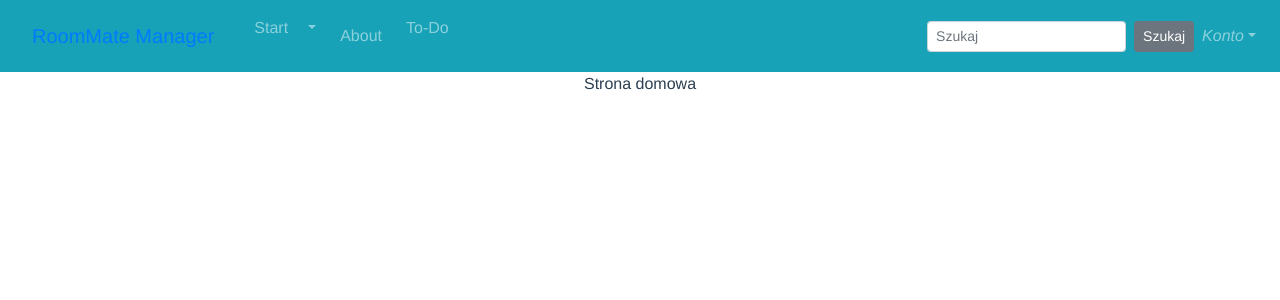
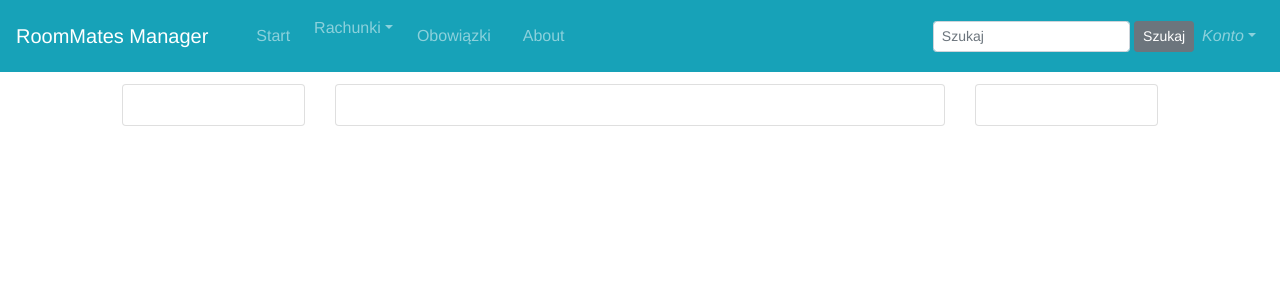
Before and after one commit to The-xD-organization/Roommates-resources-manager, a Vue app in the folder client/: page / in a window 1280 px wide. Shown: the top 300 px of the page. Built offline with nearby package versions, Linux system fonts and the light colour scheme.

Commit message:
Login layout done

```diff
--- a/client/babel.config.js
+++ b/client/babel.config.js
@@ -1,5 +1,5 @@
 module.exports = {
-  presets: [
-    '@vue/cli-plugin-babel/preset',
-  ],
+    presets: [
+        '@vue/cli-plugin-babel/preset',
+    ],
 };
--- a/client/postcss.config.js
+++ b/client/postcss.config.js
@@ -1,5 +1,5 @@
 module.exports = {
-  plugins: {
-    autoprefixer: {},
-  },
+    plugins: {
+        autoprefixer: {},
+    },
 };
--- a/client/src/components/layouts/DefaultLayout.vue
+++ b/client/src/components/layouts/DefaultLayout.vue
@@ -4,9 +4,9 @@
             <b-navbar toggleable="lg" type="dark" variant="info">
                 <b-navbar-brand>
                     <router-link
-                        class="nav-link"
+                        class="navbar-brand"
                         to="/">
-                            RoomMate Manager
+                            RoomMates Manager
                         </router-link>
                 </b-navbar-brand>
 
@@ -14,15 +14,20 @@
 
                 <b-collapse id="nav-collapse" is-nav>
                 <b-navbar-nav>
-                    <b-nav-item>Start</b-nav-item>
-                    <b-nav-item-dropdown>
-                    <template>
-                        Rachunki
-                    </template>
-                    <b-dropdown-item>Bierzące
-                    </b-dropdown-item>
+                    <b-nav-item><router-link
+                            class="nav-link"
+                            to="/">
+                                Start
+                        </router-link></b-nav-item>
+                    <b-nav-item-dropdown text="Rachunki">
+                    <b-dropdown-item>Bierzące</b-dropdown-item>
                     <b-dropdown-item>Historia</b-dropdown-item>
                     </b-nav-item-dropdown>
+                    <b-nav-item><router-link
+                            class="nav-link"
+                            to="/login">
+                                Obowiązki
+                        </router-link></b-nav-item>
                     <b-nav-item>
                         <router-link
                             class="nav-link"
@@ -30,12 +35,12 @@
                                 About
                         </router-link>
                     </b-nav-item>
-                    <b-nav-item>To-Do</b-nav-item>
                 </b-navbar-nav>
 
                 <b-navbar-nav class="ml-auto">
-                    <b-nav-form>
-                    <b-form-input size="sm" class="mr-sm-2" placeholder="Szukaj"></b-form-input>
+                    <b-nav-form class="mx-auto">
+                    <b-form-input size="sm" class="col-9 mx-auto mr-sm-1" placeholder="Szukaj">
+                    </b-form-input>
                     <b-button size="sm" class="my-2 my-sm-0" type="submit">Szukaj</b-button>
                     </b-nav-form>
 
--- a/client/src/views/Home.vue
+++ b/client/src/views/Home.vue
@@ -1,8 +1,20 @@
 <template>
     <default-layout>
-        <div class="home">
-            <p>Strona domowa</p>
-        </div>
+        <b-container fluid class="my-2">
+            <b-row class="justify-content-sm-center">
+                <b-col cols="12 my-1" md="2">
+                    <b-card>
+                    </b-card>
+                </b-col>
+                <b-col cols="12 my-1" md="6">
+                    <b-card></b-card>
+                </b-col>
+                <b-col cols="12 my-1" md="2">
+                    <b-card>
+                    </b-card>
+                </b-col>
+            </b-row>
+        </b-container>
     </default-layout>
 </template>
 
--- a/client/src/views/Login.vue
+++ b/client/src/views/Login.vue
@@ -1,12 +1,22 @@
 <template>
     <login-layout>
-        <div class="home">
-             <form>
-                <input type="text"><br>
-                <input type="password"><br>
-                <input type="submit" value="Submit">
-            </form>
-        </div>
+        <b-container fluid>
+            <b-row class="my-1">
+                 <b-col class="col-sm-9 col-md-7 col-lg-4 mx-auto">
+                     <b-card title="Logowanie">
+                        <form>
+                            <b-col class="my-2">
+                            <b-form-input type="email" placeholder="Wpisz e-mail"></b-form-input>
+                            </b-col>
+                            <b-col class="my-2">
+                            <b-form-input type="password" placeholder="Wpisz hasło"></b-form-input>
+                            </b-col>
+                            <b-button type="submit" variant="primary">Zaloguj się</b-button>
+                        </form>
+                     </b-card>
+                 </b-col>
+            </b-row>
+        </b-container>
     </login-layout>
 </template>
 
```
Also changed, not shown: client/.eslintrc.js.
